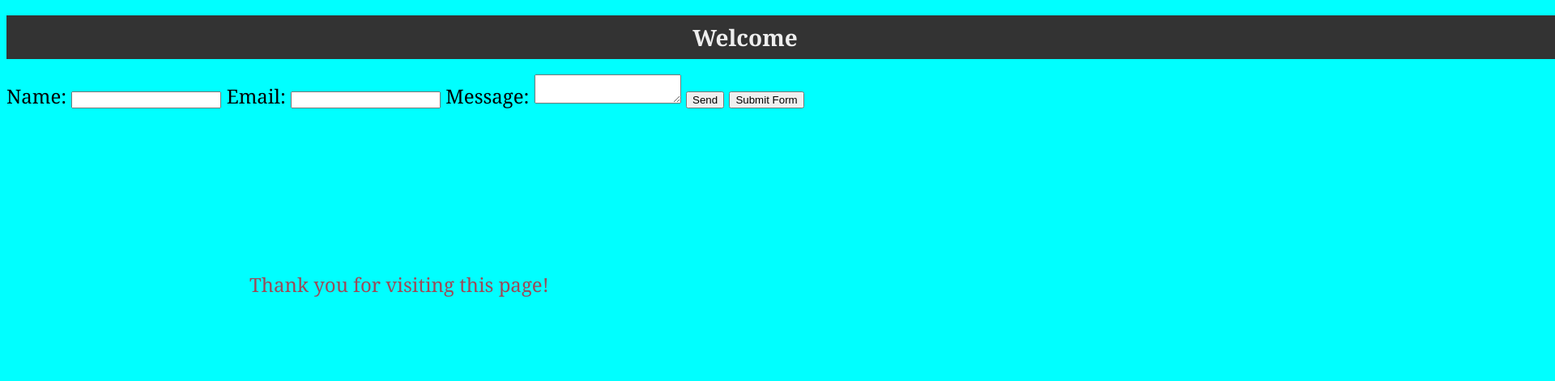
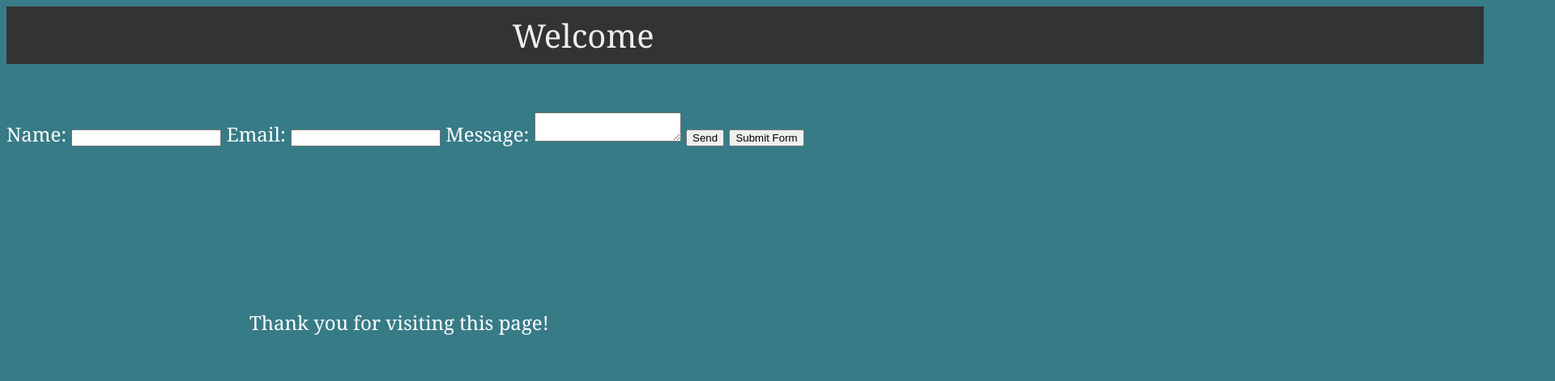
Before and after one commit to DebbieGrace/myfirstrepository, a plain HTML site: page contact-us-form-new.html in a window 1280 px wide. Shown: the whole page at 81% size, 1920 px wide, since content can reach past the window. Drawn offline with Linux system fonts and the light colour scheme.

Commit message:
Update contact-us-form-new.html

```diff
--- a/contact-us-form-new.html
+++ b/contact-us-form-new.html
@@ -6,47 +6,46 @@
     <title>Contact Us Form</title>
     <style>
         body {
-            background-color: aqua;
+            background-color: rgb(55, 123, 135);
             font-family:Georgia, 'Times New Roman', Times, serif;
-            color:#333333
-            margin: 0;
-            padding: 0;
-            font-size: 24px;
-            width: 600;
-            height: 400;
+    color:#333333
+    margin: 0;
+    padding: 0;
+    font-size: 24px;
         }
         form {
             align: center;
         }
-        #Welcome {
-background-color: #333333;
-color: #eee;
-font-size: 28px;
-text-align: center;
-padding-left: 15%;
-padding-right: 50%;
-padding-left: 400px;
-padding-right: 500px;
-padding-top: 8px;
-padding-bottom: 8px;
-width: 1024px;
-}
 p {
     margin-bottom: 100px;
     margin-top: 200px;
     margin-left: 300px;
-    color: rgb(157, 74, 88)
+    color: white;
 }
+
+#Welcome {
+background-color: #333333;
+color: #eee;
+font-size: 40px;
+text-align: center;
+padding-left: 200px;
+padding-right: 600px;
+padding-top: 8px;
+padding-bottom: 8px;
+width: 1024px;
+margin-bottom: 60px;
+}
+
     </style>
 </head>
 <body>
    <form>
-    <h1 id="Welcome">Welcome</h1>
-    <label for="name">Name:</label>
+    <header id="Welcome">Welcome</header>
+    <label for="name" style="color: white;">Name:</label>
     <input type="text" id="name" name="email">
-    <label for="email">Email:</label>
+    <label for="email" style="color: white;">Email:</label>
 <input type="email" id="email" name="email">
-<label for="message">Message:</label>
+<label for="message" style="color: white;">Message:</label>
 <textarea id="message" name="message"></textarea>
 <input type="submit" value="Send">
 <form action="https://api.web3forms.com/submit" method="POST">
```
